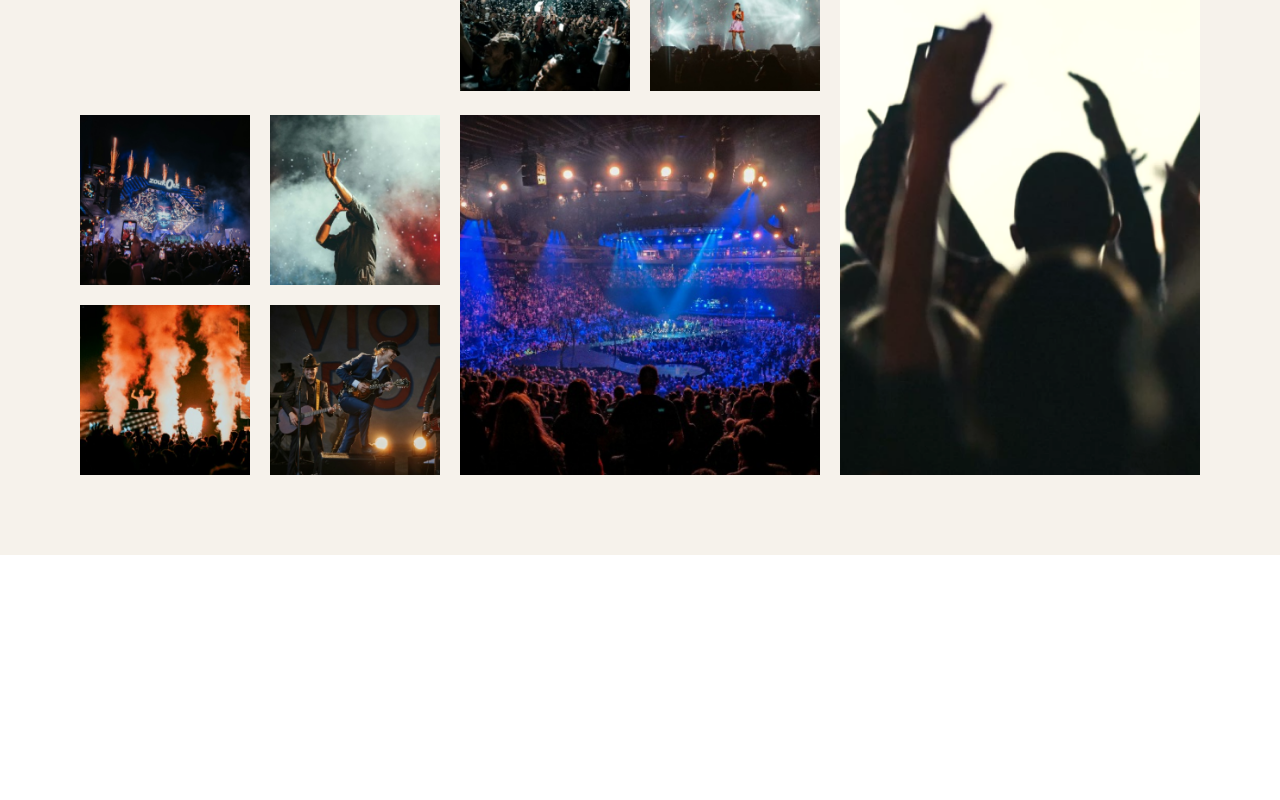
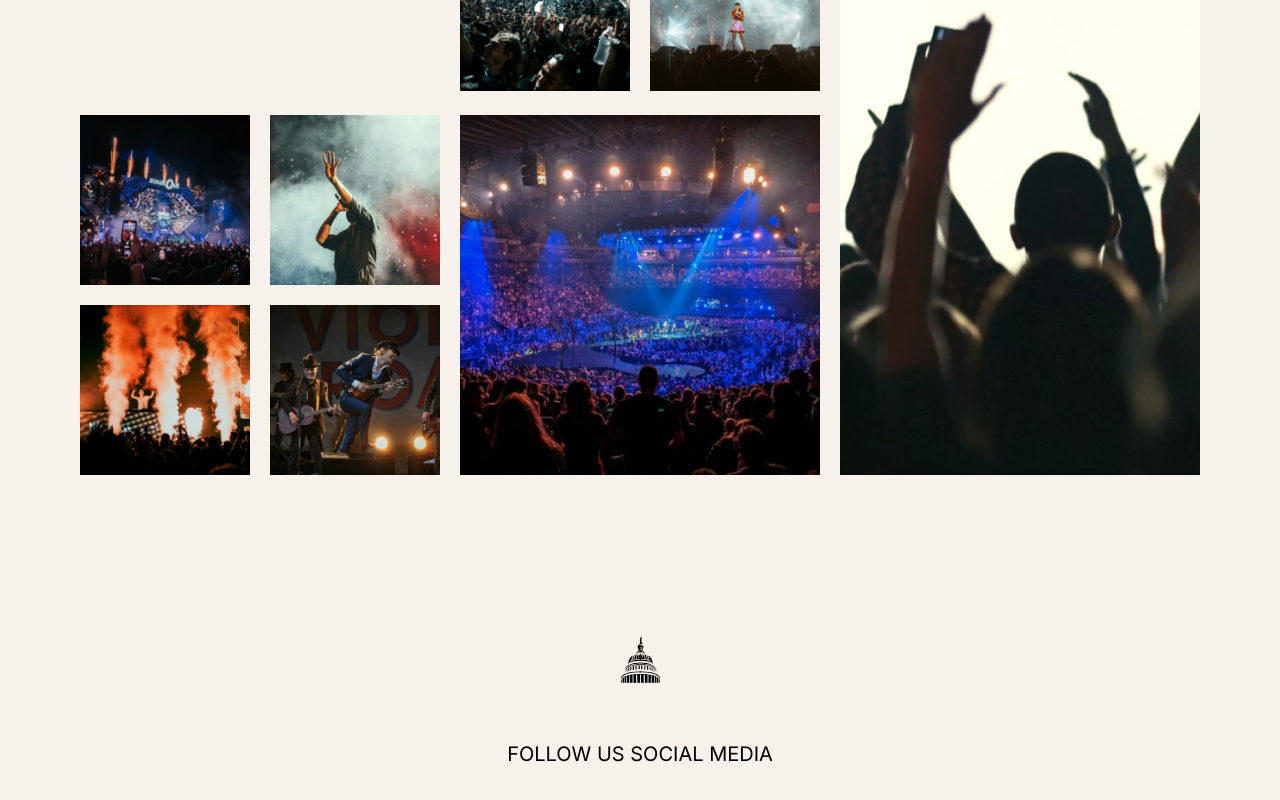
Before and after one commit to acompanythatsellseverything/encore-tickets, a Next.js app: page / in a window 1280 px wide. Shown: the part 2204-3004 px from the top of the page. Before the commit the page ends 2759 px from the top, so only its background shows below. Built offline with nearby package versions, Linux system fonts and the light colour scheme.

Commit message:
WIP: footer

```diff
--- a/package.json
+++ b/package.json
@@ -11,6 +11,7 @@
   "dependencies": {
     "@hookform/resolvers": "^3.9.0",
     "formik": "^2.4.6",
+    "lucide-react": "^0.438.0",
     "next": "14.2.7",
     "react": "^18",
     "react-dom": "^18",
--- a/src/app/layout.tsx
+++ b/src/app/layout.tsx
@@ -1,6 +1,7 @@
 import type { Metadata } from "next";
 import { Inter } from "next/font/google";
 import "./globals.css";
+import Footer from "@/components/Footer";
 
 const inter = Inter({ subsets: ["latin"] });
 
@@ -16,7 +17,10 @@ export default function RootLayout({
 }>) {
   return (
     <html lang="en">
-      <body className={inter.className + ' flex flex-col'} >{children}</body>
+      <body className={inter.className + ' flex flex-col'} >
+        {children}
+        <Footer/>
+      </body>
     </html>
   );
 }
--- /dev/null
+++ b/src/components/Footer.tsx
@@ -0,0 +1,23 @@
+import React from 'react';
+import Image from "next/image";
+import Box from "@/components/Box";
+// import Link from "next/link";
+
+const Footer = () => {
+    return (
+        <footer className='bg-beige'>
+            <Box>
+                <div className='flex flex-col gap-14 items-center'>
+                    <Image src={'/img/icons/small-logo.svg'} alt='logo' width={43} height={50}/>
+                    <p className='uppercase text-xl'>Follow us social media</p>
+                    <nav className='flex-6'>
+                        {/*<Link href={}></Link>*/}
+                    </nav>
+                </div>
+            </Box>
+        </footer>
+
+    );
+};
+
+export default Footer;
```
Also changed, not shown: 1 other file (tests, documents, lock files or other folders).
